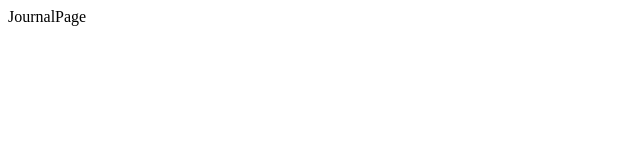
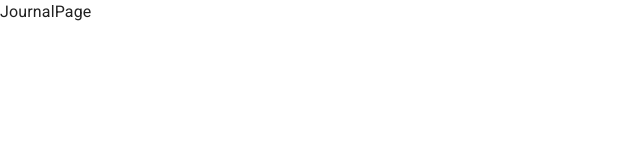
Before and after one commit to christinalorenzomontes/journal-app-react, a React (Vite) app: page / in a window 1280 px wide. Shown: the top 160 px of the page, without its empty margins (0-640 px from the left). Built offline with nearby package versions, Linux system fonts and the light colour scheme.

Commit message:
configurate mui with vite

```diff
--- a/index.html
+++ b/index.html
@@ -3,7 +3,13 @@
   <head>
     <meta charset="UTF-8" />
     <meta name="viewport" content="width=device-width, initial-scale=1.0" />
-    <title>Journal App</title>
+    <title>JournalApp</title>
+    <link rel="preconnect" href="https://fonts.googleapis.com" />
+    <link rel="preconnect" href="https://fonts.gstatic.com" crossorigin />
+    <link
+      rel="stylesheet"
+      href="https://fonts.googleapis.com/css2?family=Roboto:wght@300;400;500;700&display=swap"
+    />
   </head>
   <body>
     <div id="root"></div>
--- a/package.json
+++ b/package.json
@@ -12,6 +12,7 @@
   "dependencies": {
     "@emotion/react": "^11.11.4",
     "@emotion/styled": "^11.11.0",
+    "@mui/icons-material": "^5.15.14",
     "@mui/material": "^5.15.14",
     "react": "^18.2.0",
     "react-dom": "^18.2.0",
--- a/src/JournalApp.jsx
+++ b/src/JournalApp.jsx
@@ -1,9 +1,10 @@
 import { AppRouter } from "./router/AppRouter";
+import { AppTheme } from "./theme";
 
 export const JournalApp = () => {
   return (
-    <>
+    <AppTheme>
       <AppRouter />
-    </>
+    </AppTheme>
   )
 }
--- /dev/null
+++ b/src/theme/AppTheme.jsx
@@ -0,0 +1,14 @@
+import { ThemeProvider } from "@emotion/react";
+import { CssBaseline } from "@mui/material";
+
+import { purpleTheme } from "./purpleTheme";
+
+export const AppTheme = ({ children }) => {
+  return (
+    <ThemeProvider theme={purpleTheme}>
+    {/* CssBaseline kickstart an elegant, consistent, and simple baseline to build upon. */}
+      <CssBaseline />
+      { children }
+    </ThemeProvider>
+  )
+}
--- /dev/null
+++ b/src/theme/index.js
@@ -0,0 +1,2 @@
+export * from './AppTheme';
+export * from './purpleTheme';
--- /dev/null
+++ b/src/theme/purpleTheme.js
@@ -0,0 +1,16 @@
+import { createTheme } from "@mui/material";
+import { red } from "@mui/material/colors";
+
+export const purpleTheme = createTheme({
+  palette: {
+    prymary: {
+      main: '#262254'
+    },
+    secondary: {
+      main: '#543884'
+    },
+    error: {
+      main: red.A400
+    }
+  }
+})
```
Also changed, not shown: 1 other file (tests, documents, lock files or other folders).
